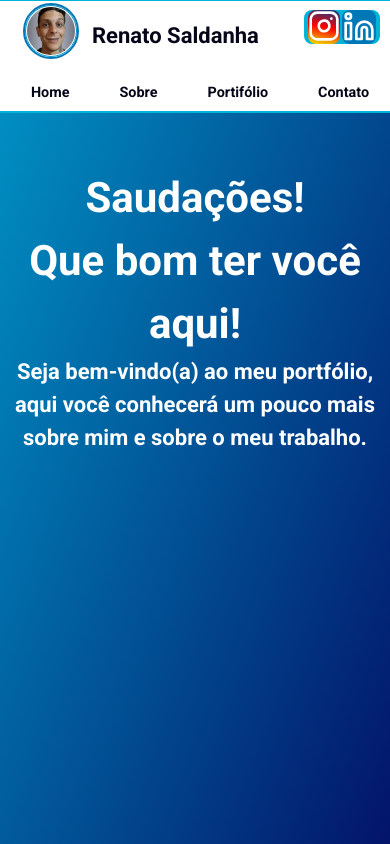
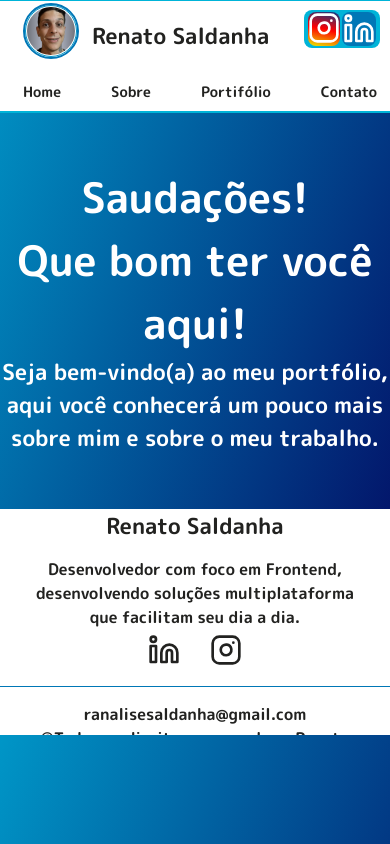
Before and after one commit to renato-saldanha/renato-saldanha, a Next.js app: page /Home in a window 390 px wide. Shown: the top 844 px of the page. Built offline with nearby package versions, Linux system fonts and the light colour scheme.

Commit message:
implementação rodapé ajustes no css das telas

```diff
--- /dev/null
+++ b/src/components/Footer/index.tsx
@@ -0,0 +1,25 @@
+import { Instagram, Linkedin } from 'lucide-react'
+import styles from './styles.module.css'
+import Link from 'next/link'
+
+export default function Footer() {
+  return (
+    <div className={styles.containerFooter}>
+      <div className={styles.contentTopo}>
+        <div className={styles.descricao}>
+          <h1>Renato Saldanha</h1>
+          <p>Desenvolvedor com foco em Frontend, desenvolvendo soluções multiplataforma que facilitam seu dia a dia.</p>
+        </div>
+        <div className={styles.mediaSocial}>
+        <Link target="_blank" href='https://www.linkedin.com/in/renato-saldanha-a318067b/'><Linkedin size={32} /></Link>
+        <Link target="_blank" href='https://www.instagram.com/renato.saldanha.1/'><Instagram size={32} /></Link>
+        </div>
+      </div>
+      <hr />
+      <div className={styles.contentRodape}>
+        <p>ranalisesaldanha@gmail.com</p>
+        <p>©Todos os direitos reservados - Renato Saldanha - 2024</p>
+      </div>
+    </div>
+  )
+}
--- /dev/null
+++ b/src/components/Footer/styles.module.css
@@ -0,0 +1,64 @@
+.containerFooter {
+  position: absolute;
+  /* height: 202px; */
+  bottom: 0%;
+  width: 100%;
+  padding: 37px 185px;
+  background-color: var(--white);
+  /* background: linear-gradient(111deg, var(--white),var(--blue-200));  */
+  /* border: 2px solid var(--blue-200); */
+}
+
+.containerFooter hr {
+  margin: 15px 0;
+  border-top: 1px solid var(--blue-300);
+}
+
+.contentRodape,
+.contentTopo {
+  display: flex;
+  justify-content: space-between;
+  margin: 0 35px;
+}
+
+.descricao {
+  flex: 1;
+}
+
+.descricao h1 {
+  font-size: 22px;
+  margin-bottom: 15px;
+}
+
+.mediaSocial {
+  flex: 1;
+  display: flex;
+  justify-content: flex-end;
+  align-items: center;
+  margin-right: 25px;
+}
+
+.mediaSocial svg {
+  margin: 0 15px;
+  cursor: pointer;
+}
+
+@media screen and (max-width: 685px) {
+  .containerFooter {
+    position: relative;
+    width: auto;
+    /* height: 202px; */
+    bottom: 0;
+    padding: 0;
+  }
+
+  .contentRodape,
+  .contentTopo {
+    display: grid;
+    text-align: center;
+  }
+  .mediaSocial {
+    justify-content: center;
+    margin: 5px 0;
+  }
+}
--- a/src/components/GaleriaFotos/styles.module.css
+++ b/src/components/GaleriaFotos/styles.module.css
@@ -28,13 +28,12 @@
   display: flex;
   justify-content: center;
   line-height: 200%;
-  margin: 100px 0 0 0;
   flex: 0 0 100%;
   min-width: 0;
   padding-left: 1rem;
   position: relative;
   padding: 0 35px;
-  height: 485px;
+  height: 395px;
 }
 
 .containerImg1 img {
--- a/src/components/Header/styles.module.css
+++ b/src/components/Header/styles.module.css
@@ -27,7 +27,6 @@
 .profile img {
   padding: 1px;
   width: 52px;
-  /* height: 4px; */
   border-radius: 100%;
   border: 1px solid var(--blue-200);
   outline: 2px solid var(--blue-300);
--- a/src/components/SocialBar/styles.module.css
+++ b/src/components/SocialBar/styles.module.css
@@ -45,6 +45,6 @@
 
   .imgInstagram,
   .imgLinkedin {
-    margin: 0 1px;
+    margin: 2px 1px;
   }
 }
--- a/src/pages/Contato/styles.module.css
+++ b/src/pages/Contato/styles.module.css
@@ -6,6 +6,7 @@
   background-color: var(--white);
   padding: 90px 0;
   width: 100%;
+  height: calc(100vh - 293px);
 }
 
 .content {
@@ -88,3 +89,35 @@
 .containerBotao input:hover {
   cursor: pointer;
 }
+
+@media screen and (max-width: 685px) {
+  .container {
+    padding: 0;
+    height: calc(100vh - 393px);;
+    /* padding-top: 45px; */
+  }
+
+  .container * {
+    width: auto;
+    flex-direction: column;
+  }
+
+  .container h2,
+  .containerDados input,
+  .containerDados label,
+  .containerMensagem textarea,
+  .containerMensagem label,
+  .containerBotao input {
+    font-size: 75%;
+  }
+
+  .containerMensagem {
+    padding: 2px 0;
+    margin: 0;
+  }
+
+  .containerMensagem textarea {
+    height: 90px;
+    width: 100%;
+  }
+}
--- a/src/pages/Portifolio/styles.module.css
+++ b/src/pages/Portifolio/styles.module.css
@@ -1,6 +1,6 @@
 .container {
   display: flex;
-  margin-top: 45px;
+  margin: 25px 0 7px 0;
   text-align: center;
   align-items: center;
   justify-content: center;
@@ -9,7 +9,7 @@
 
 .container h1 {
   font-size: 32px;
-  margin-bottom: 5px;
+  margin-bottom: 15px;
   color: var(--white);
 }
 
--- a/src/pages/Sobre/styles.module.css
+++ b/src/pages/Sobre/styles.module.css
@@ -1,5 +1,6 @@
 .container {
   margin-left: 120px;
+  margin-top: 75px;
 }
 
 .container * {
@@ -8,7 +9,7 @@
 }
 
 .contato {
-  margin: 0 17px;
+  margin: 15px 0 0 17px;
 }
 
 .container a {
@@ -25,7 +26,6 @@
 }
 
 .containerImg1 img {
-  height: 475px;
   object-fit: none;
   border-radius: 5px;
   padding: 1px;
@@ -34,7 +34,6 @@
 }
 
 .containerImg2 img {
-  height: 475px;
   object-fit: cover;
   border-radius: 5px;
   padding: 1px;
@@ -52,6 +51,7 @@
   .container {
     padding: 26px 0 0 0;
     margin: 0;
+    margin-bottom: 7px;
   }
 
   .contato {
@@ -74,4 +74,8 @@
   .containerImg2 img {
     object-position: 0;
   }
+
+  .contato {
+
+  }
 }
--- a/src/pages/_app.tsx
+++ b/src/pages/_app.tsx
@@ -1,3 +1,4 @@
+import Footer from "@/components/Footer";
 import Header from "@/components/Header";
 import SocialBar from "@/components/SocialBar";
 import "@/styles/globals.css";
@@ -8,6 +9,7 @@ export default function App({ Component, pageProps }: AppProps) {
     <>
     <Header/>
     <Component {...pageProps} />
+    <Footer/>
     <SocialBar/>
     </>
   )
--- a/src/styles/globals.css
+++ b/src/styles/globals.css
@@ -1,4 +1,4 @@
-@import url("https://fonts.googleapis.com/css2?family=Roboto:wght@400;700&display=swap");
+@import url('https://fonts.googleapis.com/css2?family=M+PLUS+Rounded+1c:wght@400;700&display=swap');
 @tailwind base;
 @tailwind components;
 @tailwind utilities;
@@ -18,7 +18,7 @@
 
   --yellow-400:#eaea00;
 
-  --texto : #060619;
+  --texto : #222220;
 
   --purple-200: #c777ff;
   --purple-600:#7d0fcb;
@@ -35,7 +35,8 @@
 }
 
 * {
-  font-family: "Roboto", sans-serif;
+  font-family: "M PLUS Rounded 1c", sans-serif;
+  border: 0;
   box-sizing: border-box;
   padding: 0;
   margin: 0;
@@ -45,6 +46,7 @@ html,
 body {
   max-width: 100vw;
   overflow-x: hidden;
+  height: 100%;
 }
 
 body {
@@ -72,7 +74,7 @@ p {
 
 @media screen and (max-width: 685px) {
   :root {
-    height: calc(100vh + 230px);
+    height: calc(100vh - 109px);
   }
 }
 
```
